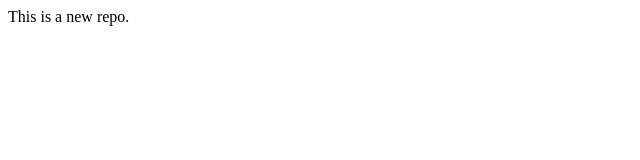
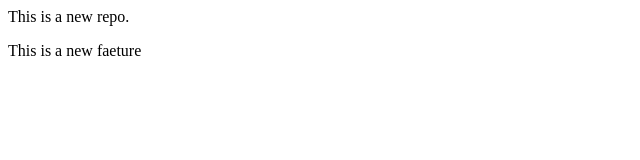
Before and after one commit to KhushiChauhan8/localrepo, a plain HTML site: page index.html in a window 1280 px wide. Shown: the whole page, without its empty margins (0-640 px from the left). Drawn offline with Linux system fonts and the light colour scheme.

Commit message:
Add new feature

```diff
--- a/index.html
+++ b/index.html
@@ -1 +1,2 @@
 <p>This is a new repo.</p>
+<p>This is a new faeture</p>
```
